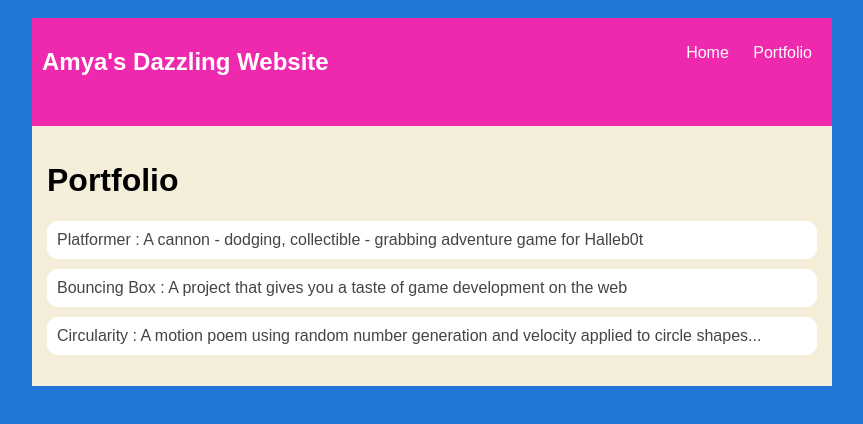
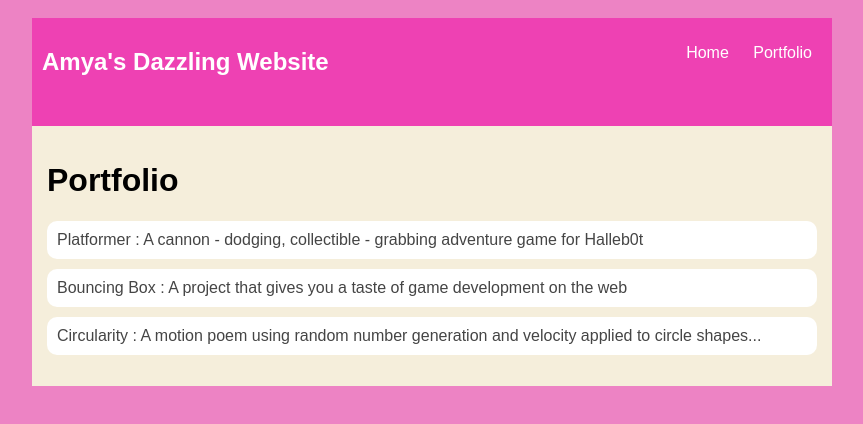
Before and after one commit to Amya-Jackson/Amya-Jackson.github.io, a plain HTML site: page portfolio.html in a window 1280 px wide. Shown: the whole page, without its empty margins (208-1071 px from the left). Drawn offline with Linux system fonts and the light colour scheme.

Commit message:
add portfolio.html file

```diff
--- a/portfolio.html
+++ b/portfolio.html
@@ -4,7 +4,7 @@
         <title>Amya's Website</title>
         <style type="text/css">
             body {
-                background: rgb(34, 118, 214);
+                background: rgba(221, 15, 142, 0.514);
                 color: rgb(45, 45, 45);
                 padding: 10px;
                 font-family: arial;
@@ -21,7 +21,7 @@
 
             /* navigation menu */
             nav {
-                background: rgb(239, 41, 173);
+                background: rgba(239, 41, 173, 0.733);
                 margin: 0 auto;
                 display: flex;
                 padding: 10px;
```
